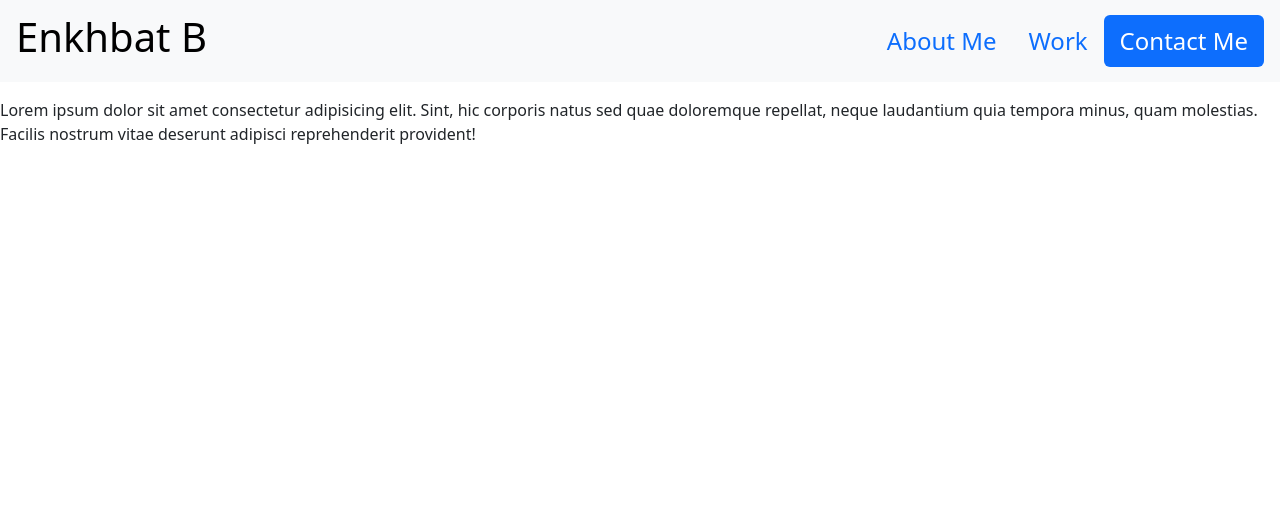
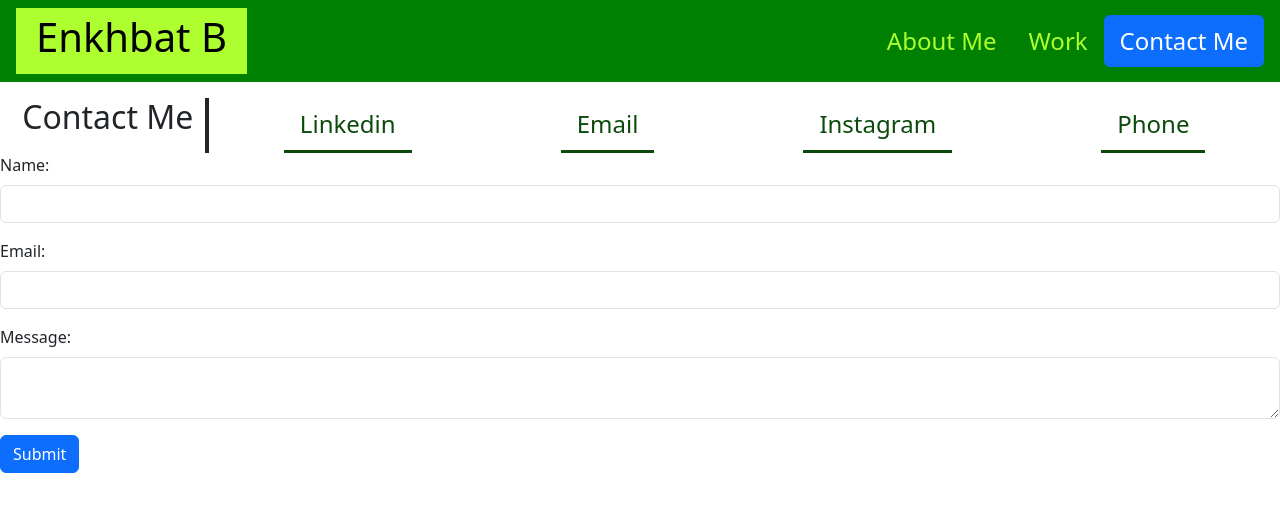
Before and after one commit to enx-code/react-Portfolio, a React (Vite) app in the folder challenge/: page /contact in a window 1280 px wide. Shown: the top 512 px of the page. Built offline with nearby package versions, Linux system fonts and the light colour scheme.

Commit message:
contacts me file added form

```diff
--- a/challenge/src/components/AboutMe.jsx
+++ b/challenge/src/components/AboutMe.jsx
@@ -6,16 +6,20 @@ const AboutMe = () => {
       <h5 id="scrollspyHeading1" className="fs-2 col text-end">
         About Me
       </h5>
-        Hello, I'm Enkhbat, a passionate front-end developer with a keen eye for
-      detail and a love for technology. I recently completed a comprehensive
-      front-end development bootcamp, where I honed my skills in HTML, CSS,
-      JavaScript, Node.js, Bootstrap and React.
-        I am dedicated to creating
-      seamless and visually appealing user experiences. Attention to detail is
-      at the forefront of my work, ensuring that every project I undertake is
-      polished and user-friendly. My enthusiasm for technology extends beyond
-      the screen, and I am always eager to explore new developments in the
-      ever-evolving world of web development.
+      <div className="card col-10 border-start border-dark border-4">
+        <div className="card-body">
+          Hello, I'm Enkhbat, a passionate front-end developer with a keen eye
+          for detail and a love for technology. I recently completed a
+          comprehensive front-end development bootcamp, where I honed my skills
+          in HTML, CSS, JavaScript, Node.js, Bootstrap and React. I am dedicated
+          to creating seamless and visually appealing user experiences.
+          Attention to detail is at the forefront of my work, ensuring that
+          every project I undertake is polished and user-friendly. My enthusiasm
+          for technology extends beyond the screen, and I am always eager to
+          explore new developments in the ever-evolving world of web
+          development.
+        </div>
+      </div>
     </div>
   );
 };
--- a/challenge/src/components/ContactMe.jsx
+++ b/challenge/src/components/ContactMe.jsx
@@ -1,14 +1,112 @@
-import React from "react";
+import React, { useState } from "react";
 
-const ContactMe = () => {
+function ContactMe() {
+  const [formData, setFormData] = useState({
+    name: "",
+    email: "",
+    message: "",
+  });
+
+  const handleChange = (e) => {
+    setFormData({
+      ...formData,
+      [e.target.name]: e.target.value,
+    });
+  };
+
+  const handleSubmit = (e) => {
+    e.preventDefault();
+    console.log("Form submitted:", formData);
+    setFormData({
+      name: "",
+      email: "",
+      message: "",
+    });
+  };
+
   return (
     <div>
-      Lorem ipsum dolor sit amet consectetur adipisicing elit. Sint, hic
-      corporis natus sed quae doloremque repellat, neque laudantium quia tempora
-      minus, quam molestias. Facilis nostrum vitae deserunt adipisci
-      reprehenderit provident!
+      <div className="row footer">
+        <h5 id="scrollspyHeading3" className="fs-2 col-2 text-end">
+          Contact Me
+        </h5>
+        <ul className="fs-4 nav justify-content-center justify-content-around align-content-center col-10 border-start border-dark border-4">
+          <li className="nav-item">
+            <a
+              className="nav-link active"
+              aria-current="page"
+              href="www.linkedin.com/in/enkhbat-baatar-521a3890"
+            >
+              Linkedin
+            </a>
+          </li>
+          <li className="nav-item">
+            <a className="nav-link" href="#">
+              Email
+            </a>
+          </li>
+          <li className="nav-item">
+            <a className="nav-link" href="www.google.com">
+              Instagram
+            </a>
+          </li>
+          <li className="nav-item">
+            <a className="nav-link" href="#">
+              Phone
+            </a>
+          </li>
+        </ul>
+      </div>
+      <div className="m">
+        <form onSubmit={handleSubmit}>
+          <div className="mb-3">
+            <label htmlFor="name" className="form-label">
+              Name:
+            </label>
+            <input
+              type="text"
+              className="form-control"
+              id="name"
+              name="name"
+              value={formData.name}
+              onChange={handleChange}
+              required
+            />
+          </div>
+          <div className="mb-3">
+            <label htmlFor="email" className="form-label">
+              Email:
+            </label>
+            <input
+              type="email"
+              className="form-control"
+              id="email"
+              name="email"
+              value={formData.email}
+              onChange={handleChange}
+              required
+            />
+          </div>
+          <div className="mb-3">
+            <label htmlFor="message" className="form-label">
+              Message:
+            </label>
+            <textarea
+              className="form-control"
+              id="message"
+              name="message"
+              value={formData.message}
+              onChange={handleChange}
+              required
+            />
+          </div>
+          <button type="submit" className="btn btn-primary">
+            Submit
+          </button>
+        </form>
+      </div>
     </div>
   );
-};
+}
 
 export default ContactMe;
--- a/challenge/src/components/Navbar.jsx
+++ b/challenge/src/components/Navbar.jsx
@@ -1,10 +1,10 @@
 import React from "react";
 import { NavLink } from "react-router-dom";
 
-
 const Navbar = () => {
   return (
-    <nav className="navbar bg-body-tertiary px-3 mb-3 fs-4">
+    <nav id="navbar-example2" class="navbar bg-body-tertiary px-3 mb-3 fs-4">
+      {/* <nav className="navbar bg-body-tertiary px-3 mb-3 fs-4"> */}
         <NavLink to="/" className="navbar-brand fs-3">
           <h1>Enkhbat B</h1>
         </NavLink>
@@ -25,6 +25,7 @@ const Navbar = () => {
             </NavLink>
           </li>
         </ul>
+      {/* </nav> */}
     </nav>
   );
 };
--- a/challenge/src/components/Work.jsx
+++ b/challenge/src/components/Work.jsx
@@ -2,58 +2,58 @@ import React from "react";
 
 const Work = () => {
   return (
-    <div class="row">
-        <h5 id="scrollspyHeading2" class="fs-2 col-2 text-end">Work</h5>
-        <div class="col-10 border-start border-dark border-4">
-          <div class="seo">
+    <div className="row">
+        <h5 id="scrollspyHeading2" className="fs-2 col-2 text-end">Work</h5>
+        <div className="col-10 border-start border-dark border-4">
+          <div className="seo">
             <a href="https://enx-code.github.io/web-refactor-horiSEOn/">
-              <div class="nameOfProject">
+              <div className="nameOfProject">
                 <h4>Seo</h4>
                 <span>MERN stack</span>
               </div>
             </a>
           </div>
           {/* <!-- cards --> */}
-          <div class="row">
-            <div class="col-sm-6">
-              <div class="card">
-                <div class="card-body codeWars-image">
-                  <a href="#" class="btn btn-primary codeWars">
-                    <h4 class="card-title">CodeWars</h4>
-                    <p class="card-text">Kata</p>
+          <div className="row">
+            <div className="col-sm-6">
+              <div className="card">
+                <div className="card-body codeWars-image">
+                  <a href="#" className="btn btn-primary codeWars">
+                    <h4 className="card-title">CodeWars</h4>
+                    <p className="card-text">Kata</p>
                   </a>
                 </div>
               </div>
             </div>
-            <div class="col-sm-6">
-              <div class="card">
-                <div class="card-body calculator-image">
-                  <a href="#" class="btn btn-primary calculator">
-                    <h4 class="card-title">Calculator</h4>
-                    <p class="card-text">React, JavaScript</p>
+            <div className="col-sm-6">
+              <div className="card">
+                <div className="card-body calculator-image">
+                  <a href="#" className="btn btn-primary calculator">
+                    <h4 className="card-title">Calculator</h4>
+                    <p className="card-text">React, JavaScript</p>
                   </a>
                 </div>
               </div>
             </div>
           </div>
           {/* <!-- other row --> */}
-          <div class="row">
-            <div class="col-sm-6">
-              <div class="card">
-                <div class="card-body puzzels-image">
-                  <a href="#" class="btn btn-primary puzzels">
-                    <h4 class="card-title">Portfolio</h4>
-                    <p class="card-text">HTML, CSS</p>
+          <div className="row">
+            <div className="col-sm-6">
+              <div className="card">
+                <div className="card-body puzzels-image">
+                  <a href="#" className="btn btn-primary puzzels">
+                    <h4 className="card-title">Portfolio</h4>
+                    <p className="card-text">HTML, CSS</p>
                   </a>
                 </div>
               </div>
             </div>
-            <div class="col-sm-6">
-              <div class="card">
-                <div class="card-body run-image">
-                  <a href="#" class="btn btn-primary run">
-                    <h4 class="card-title">Run Buddy</h4>
-                    <p class="card-text">
+            <div className="col-sm-6">
+              <div className="card">
+                <div className="card-body run-image">
+                  <a href="#" className="btn btn-primary run">
+                    <h4 className="card-title">Run Buddy</h4>
+                    <p className="card-text">
                       HTML, CSS
                     </p>
                   </a>
--- a/challenge/src/css/style.css
+++ b/challenge/src/css/style.css
@@ -0,0 +1,113 @@
+#navbar-example2 {
+  background-color: green !important;
+}
+.navbar-brand {
+  background-color: var(--border-color);
+  padding: 0 20px;
+}
+.nav-pills a {
+  color: var(--border-color);
+}
+#hero-bg {
+  background-image: url("../images/02-hero-bg.jpg");
+  background-size: cover;
+  height: 250px;
+  margin-top: -20px;
+}
+#hero-bg > div > h6 {
+  background-color: bisque;
+  padding: 5px;
+  border-bottom: solid 3px var(--border-color);
+  position: absolute;
+  display: inline;
+  top: 180px;
+  right: 8%;
+}
+:root {
+  --letter-color: rgb(12, 74, 12);
+  --border-color: greenyellow;
+  --image-height: 180px;
+}
+
+.seo {
+  background-image: url("../images/search-engine-optimization.jpg");
+  background-size: cover;
+  height: 250px;
+  margin-bottom: 10px;
+}
+.nameOfProject {
+  background-color: bisque;
+  padding: 5px;
+  border-bottom: solid 3px greenyellow;
+  position: relative;
+  display: inline-block;
+  bottom: -100px;
+  opacity: 0.8;
+  color: var(--letter-color);
+}
+.codeWars-image {
+  background-image: url(../images/codewars.png);
+  background-size: cover;
+  height: var(--image-height);
+}
+.calculator-image {
+  background-image: url(../images/02-portfolio-2.jpg);
+  background-size: cover;
+  height: var(--image-height);
+}
+.codeWars,
+.calculator,
+.puzzels,
+.run {
+  background-color: bisque;
+  padding: 5px;
+  border-bottom: solid 3px var(--border-color);
+  position: relative;
+  display: inline-block;
+  bottom: -60px;
+  opacity: 0.8;
+  margin-left: -12px;
+  color: var(--letter-color);
+}
+.puzzels-image {
+  background-image: url(../images/Screenshot\ 2023-11-06\ at\ 10.30.23.png);
+  background-size: cover;
+  height: var(--image-height);
+}
+.run-image {
+  background-image: url(../images/02-run-buddy.jpg);
+  background-size: cover;
+  height: var(--image-height);
+  color: var(--letter-color);
+}
+.row ul li a {
+  color: var(--letter-color) !important;
+  border-bottom: solid 3px var(--letter-color);
+}
+.seo:hover,
+.codeWars-image:hover,
+.calculator-image:hover,
+.puzzels-image:hover,
+.run-image:hover,
+.row ul li a:hover,
+.nav-pills a:hover {
+  border: solid 3px var(--border-color) !important;
+  transform: scale(1.02) !important;
+  box-shadow: 10px 10px 30px var(--border-color);
+}
+.nav-pills a:hover {
+    color: var(--border-color);
+}
+.footer {
+    margin-top: 20px;
+}
+.card {
+    margin-bottom: 20px !important;
+}
+.border-4 {
+    border-color: var(--letter-color) !important;
+}
+.btn:hover {
+    background-color: bisque;
+    color: var(--letter-color);
+}
--- a/challenge/src/main.jsx
+++ b/challenge/src/main.jsx
@@ -1,6 +1,7 @@
 import React from 'react'
 import ReactDOM from 'react-dom/client'
 import App from './App.jsx'
+import './css/style.css'
 import 'bootstrap/dist/css/bootstrap.min.css'
 import * as bootstrap from 'bootstrap'
 
```
Lines whose indentation alone changed are shown as unchanged.
